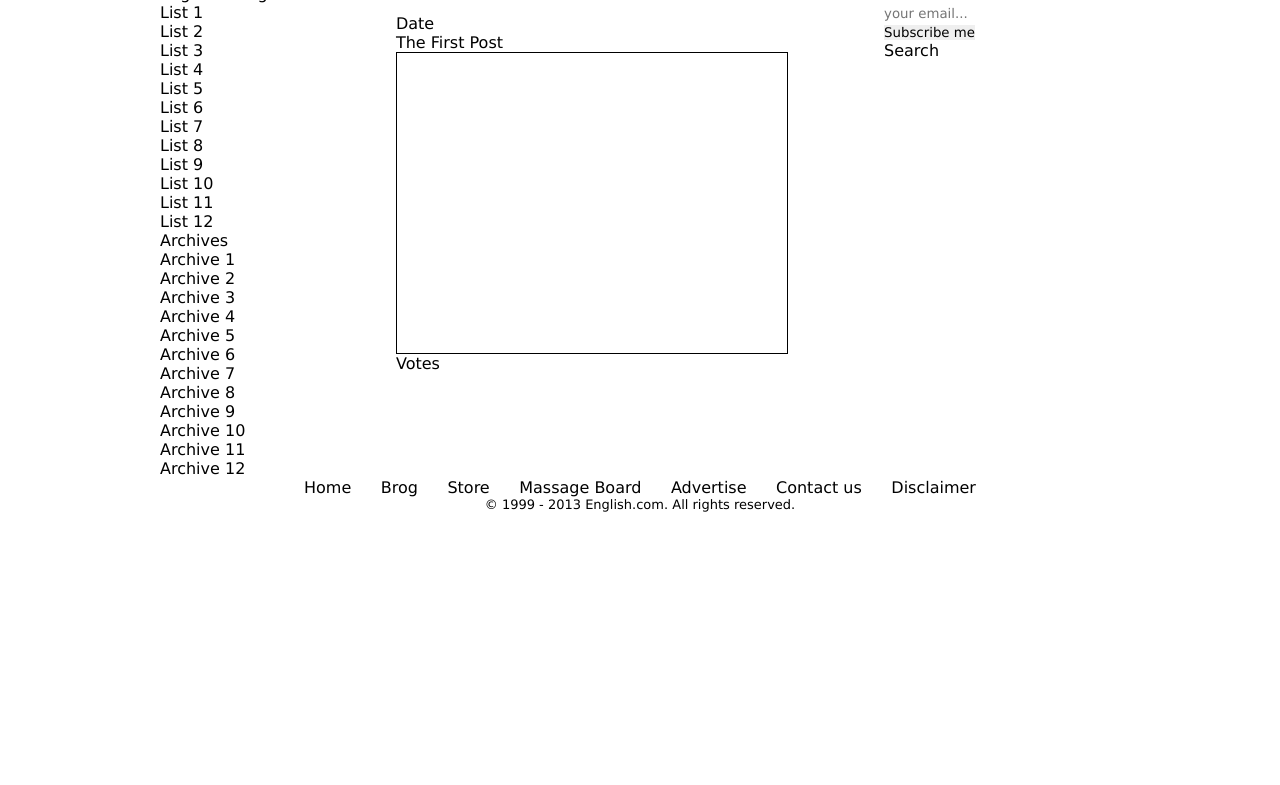
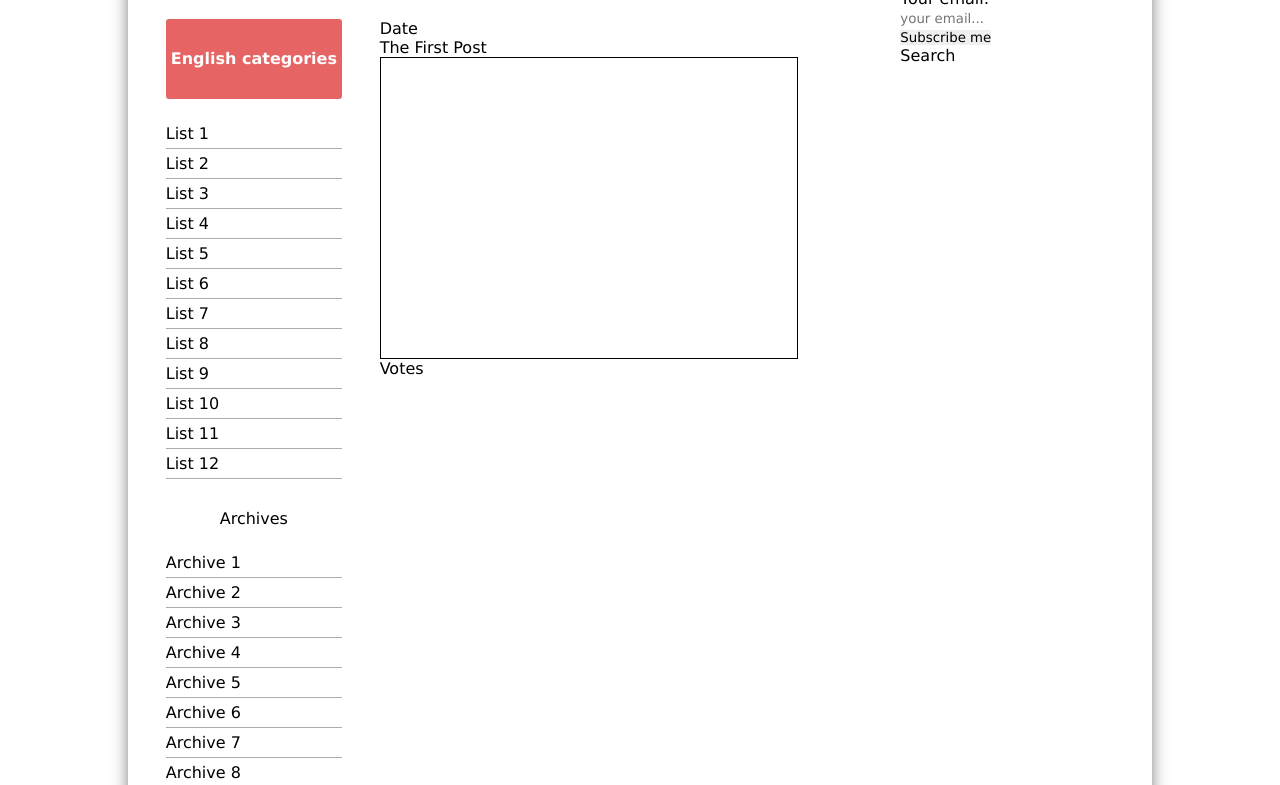
Before and after one commit to TarjaLorem/responsive-page, a plain HTML site: page index.html in a window 1280 px wide. Shown: the part 186-971 px from the top of the page. Before the commit the page ends 800 px from the top, so only its background shows below. Drawn offline with Linux system fonts and the light colour scheme.

Commit message:
add styles for categories and archives

```diff
--- a/css/style.css
+++ b/css/style.css
@@ -8,8 +8,8 @@ li {
 	list-style: none;
 }
 .wrapper {
-	width: 75%;
-  margin: 100px auto 0;
+	width: 80%;
+  margin: 50px auto;
 }
 .header {
 	display: flex;
@@ -20,9 +20,12 @@ li {
 }
 .logo {
 	font-size: 60px;
+	line-height: 90px;
 }
 .header-nav {
 	width: 400px;
+	display: flex;
+	justify-content: space-between;
 }
 .nav-menu {
 	display: flex;
@@ -30,10 +33,50 @@ li {
 	width: 55%;
 }
 .main {
+	padding-top: 35px;
 	display: flex;
+	box-shadow: 0px 2px 15px rgb(0,0,0,0.5);
 }
 .section1 {
 	width: 29%;
+	display: flex;
+  flex-direction: column
+}
+.categories {
+	display: flex;
+	width: 70%;
+	margin: 30px auto;
+	flex-direction: column;
+}
+.category-title {
+	text-align: center;
+	line-height: 60px;
+  border-radius: 3px;
+  color: #fff;
+  padding: 10px 0;
+  font-weight: 900;
+  background: #e66464;
+}
+.category-list {
+	margin-top: 20px;
+}
+.category-list_li {
+	padding: 5px 0;
+	border-bottom: 1px solid #adadad;
+}
+.archives {
+	display: flex;
+	width: 70%;
+	margin: 0 auto;
+	flex-direction: column;
+}
+.archives-title {
+	text-align: center;
+	padding-bottom: 20px;
+}
+.archives-list_li {
+	padding: 5px 0;
+	border-bottom: 1px solid #adadad;
 }
 .section2 {
 	display: flex;
--- a/index.html
+++ b/index.html
@@ -18,14 +18,14 @@
 						<li class="nav-menu_li">Store</li>
 						<li class="nav-menu_li">Submit</li>
 					</ul>
+					<span class="followus">Follow us</span>
 				</nav>
 			</header>
 			<div class="main">
 				<section class="section1">
 					<div class="categories">
 						<div class="category-title">English categories</div>
-						<div class="category-list-container">
-							<ul class="category-list">
+						<ul class="category-list">
 								<li class="category-list_li">List 1</li>
 								<li class="category-list_li">List 2</li>
 								<li class="category-list_li">List 3</li>
@@ -38,13 +38,11 @@
 								<li class="category-list_li">List 10</li>
 								<li class="category-list_li">List 11</li>
 								<li class="category-list_li">List 12</li>
-							</ul>
-						</div>
+						</ul>
 					</div>
 					<div class="archives">
 						<div class="archives-title">Archives</div>
-						<div class="archives-list-container">
-							<ul class="archives-list">
+						<ul class="archives-list">
 								<li class="archives-list_li">Archive 1</li>
 								<li class="archives-list_li">Archive 2</li>
 								<li class="archives-list_li">Archive 3</li>
@@ -57,8 +55,7 @@
 								<li class="archives-list_li">Archive 10</li>
 								<li class="archives-list_li">Archive 11</li>
 								<li class="archives-list_li">Archive 12</li>
-							</ul>
-						</div>
+						</ul>
 					</div>
 				</section>
 				<section class="section2">
```
